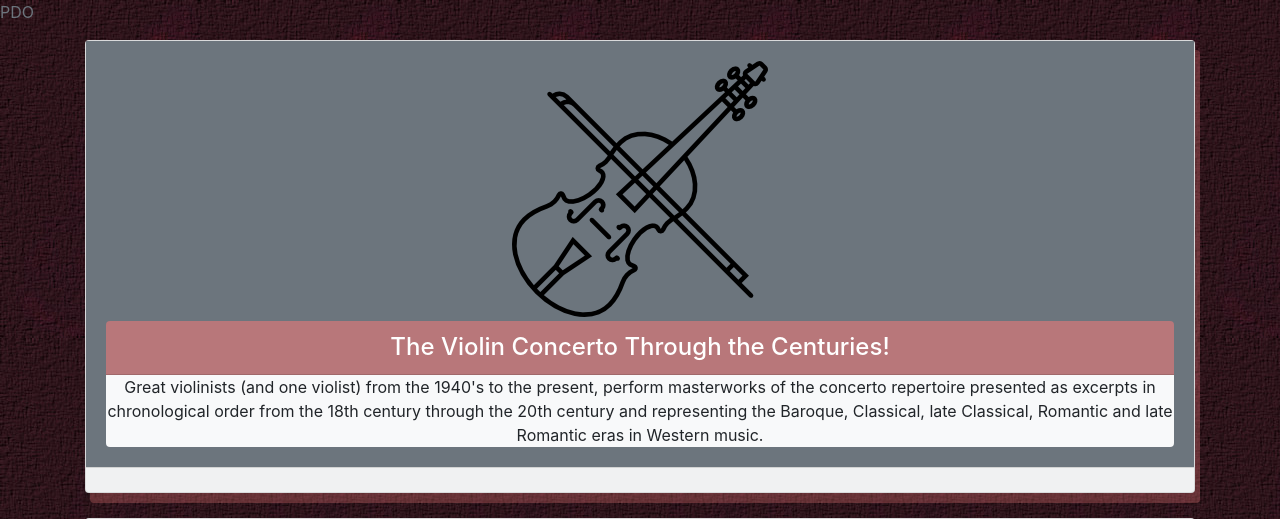
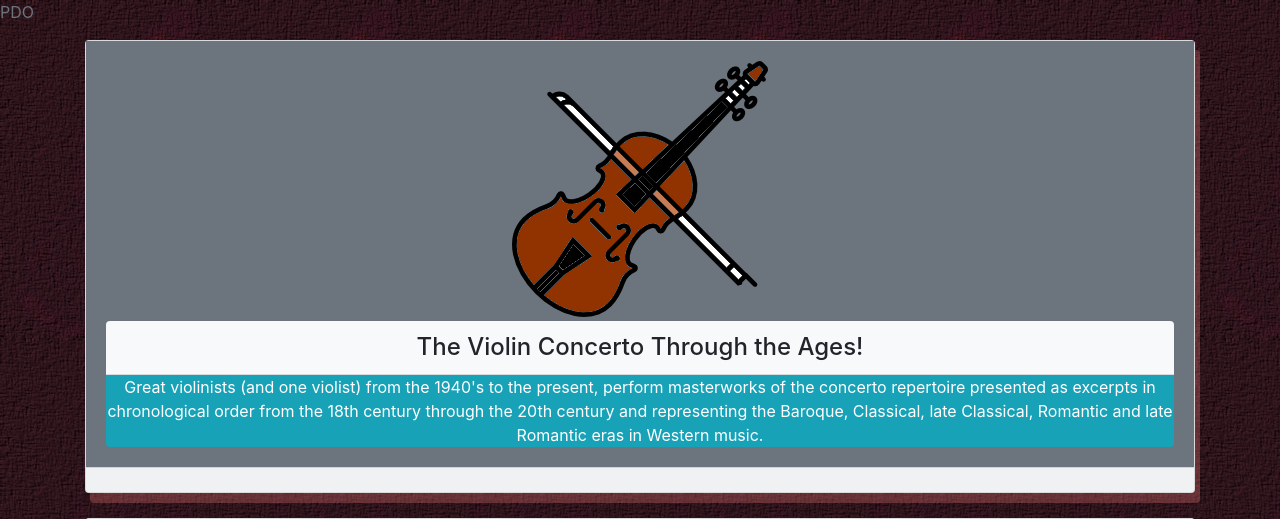
Before and after one commit to Jaliov/Violin_Classics_History, a PHP site: page /index.php in a window 1280 px wide. Shown: the top 519 px of the page. Run offline with PHP 8.4, Linux system fonts and the light colour scheme; data that the repository does not hold is empty.

Commit message:
header styling temp

```diff
--- a/header.php
+++ b/header.php
@@ -21,9 +21,9 @@
         <div class="card text-center bg-light" id="header">
 
             <div class="card-body bg-secondary">
-            <img src = "violin.png" >
-                <h4 class="card-header rounded-top text-white" style="margin-top:.25rem; background-color:hsla(0, 75%, 70%, 0.6);">The Violin Concerto Through the Centuries!</h4>
-                <p class="card-text bg-light rounded-bottom">Great violinists (and one violist) from the 1940's to the present, perform masterworks of the
+            <img src = "violin_brown.png" >
+                <h4 class="card-header rounded-top bg-light" style="margin-top:.25rem;">The Violin Concerto Through the Ages!</h4>
+                <p class="card-text text-white bg-info rounded-bottom">Great violinists (and one violist) from the 1940's to the present, perform masterworks of the
                 concerto repertoire presented as excerpts in chronological order from the 18th century through the
                 20th century and representing the Baroque, Classical, late Classical, Romantic and late Romantic
                 eras in Western music. </p>
```
Also changed, not shown: violin.jpg (added), violin_brown.png (added), violin_white.png (added).
